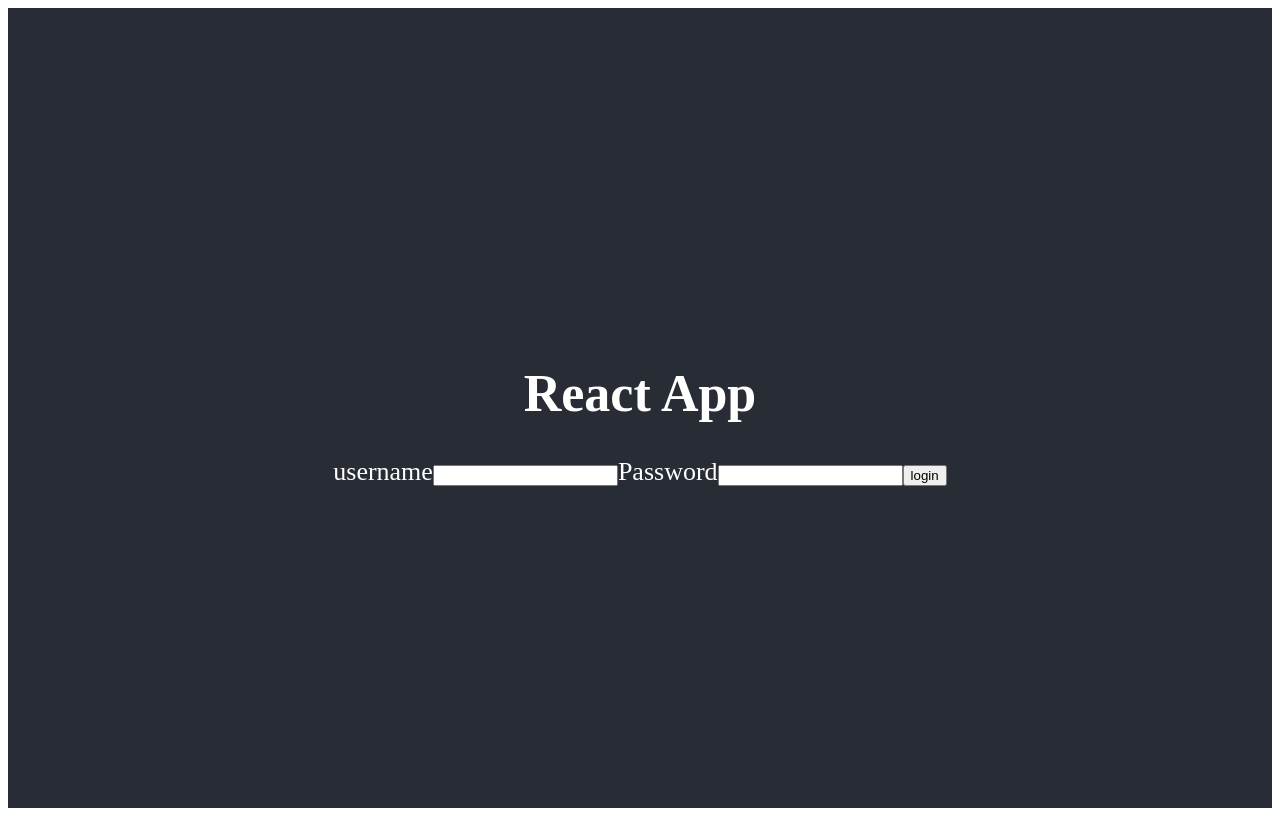
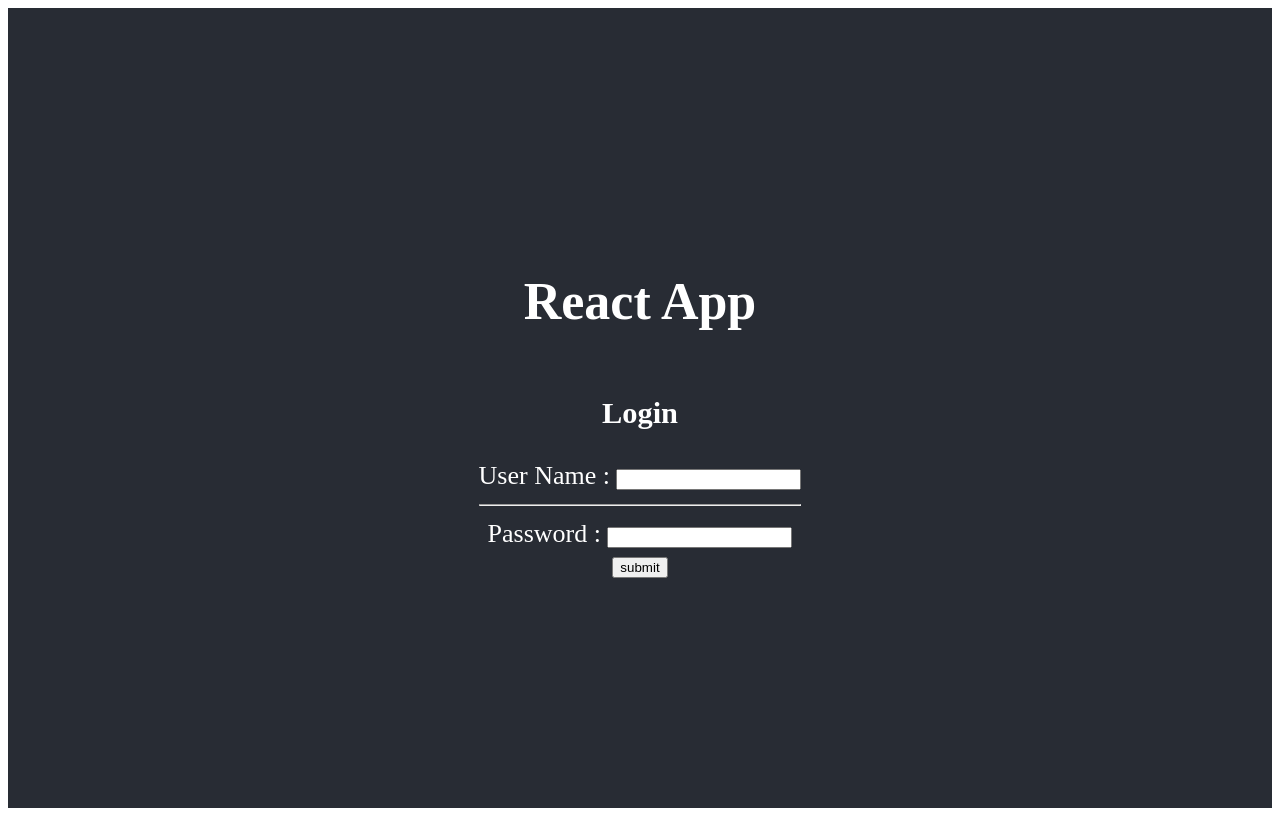
Before and after one commit to Abhinavav23/Linux-React-basics-v2, a React (Create React App) app: page / in a window 1280 px wide. Built offline with nearby package versions, Linux system fonts and the light colour scheme.

Commit message:
[4 dec 2022] readinf form input, basic validation.

```diff
--- a/package.json
+++ b/package.json
@@ -6,9 +6,11 @@
     "@testing-library/jest-dom": "^5.16.5",
     "@testing-library/react": "^13.4.0",
     "@testing-library/user-event": "^13.5.0",
+    "axios": "^1.2.0",
     "react": "^18.2.0",
     "react-dom": "^18.2.0",
     "react-scripts": "5.0.1",
+    "regex-parser": "^2.2.11",
     "web-vitals": "^2.1.4"
   },
   "scripts": {
--- a/src/App.css
+++ b/src/App.css
@@ -36,3 +36,7 @@
     transform: rotate(360deg);
   }
 }
+
+.error{
+  color: red
+}
--- a/src/App.js
+++ b/src/App.js
@@ -6,6 +6,7 @@ import { ContextClass } from './components/ContextInClassComp/ContextClass';
 import Error from './components/ErrorBoundry/Error';
 import Player from './components/ErrorBoundry/Player';
 import { FirstClassComp } from './components/FirstClassComp';
+import { FormV1 } from './components/FormValidation/FormV1';
 import ReactKeys from './components/Keys/ReactKeys';
 import { Mounting } from './components/Lifecycle/Phase 1/Mounting';
 import { FormUsingRef } from './components/Refs/FormUsingRef';
@@ -56,7 +57,7 @@ function App() {
         */}
 
         {/* <ReactKeys/> */}
-        <FormUsingRef/>
+        {/* <FormUsingRef/> */}
         {/* <Stopwatch/> */}
         {/* <button onClick={focusUserName}>add user name</button>
         <Login ref={nameRef} name='Abhinav' address='India'/> */}
@@ -64,6 +65,8 @@ function App() {
         {/* <FunCompAPi/> */}
 
         {/* <ApisInClassComp/> */}
+
+        <FormV1/>
 
       </header>
     </div>
--- /dev/null
+++ b/src/components/FormValidation/FormV1.jsx
@@ -0,0 +1,74 @@
+import React from 'react'
+import { useRef } from 'react'
+import axios from 'axios';
+import { useState } from 'react';
+import RegexParser from 'regex-parser'
+
+export const FormV1 = () => {
+    const usernameRef = useRef();
+    const passwordRef = useRef();
+
+    let initialErrorValue = {
+        usernameError: '',
+        passwordError: ''
+    }
+    const [error, setError] = useState(initialErrorValue);
+    // let error = false;
+
+    const validateUserName = () => {
+        const val = RegexParser('[^0-9]');
+        if(usernameRef.current.value === val){
+            setError({...error, usernameError: `username can't be empty`});
+        } else if(usernameRef.current.value.length < 8){
+            setError({...error, usernameError: `username should be minimum 8 characters` });
+        } else{
+            setError({...error, usernameError:''});
+        }
+    }
+
+    const validatePassword = () => {
+        if(passwordRef.current.value === ''){
+            setError({...error, passwordError: `password can't be empty`});
+        } else if(passwordRef.current.value.length < 8){
+            setError({...error, passwordError: `password should be minimum 8 characters`});
+        } else{
+            setError({...error, passwordError:''});
+        }
+    }
+
+    const login = (e) => {
+        let userInfo = {}
+        e.preventDefault();
+        userInfo[usernameRef.current.name] = usernameRef.current.value;
+        userInfo[passwordRef.current.name] = passwordRef.current.value;
+        console.log(userInfo);
+        validateUserName();
+        // if(!error){
+        //     axios.post('https://jsonplaceholder.typicode.com/posts', userInfo)
+        //     .then((data) => {
+        //         console.log(data);
+        //     })
+        // }
+    }
+
+
+
+  return (
+    <>
+        <h3>Login</h3>
+        <form onSubmit={login}>
+            <label htmlFor="username">User Name : </label>
+            <input type="text" name="username" id="username" ref={usernameRef} onBlur={validateUserName}/>
+            { error.usernameError && <div className='error'>{error.usernameError}</div>}
+            {/* <br/>  */}
+            <hr/>
+            <label htmlFor="password">Password : </label>
+            <input type="password" name="password" id="password" ref={passwordRef} onBlur={validatePassword}/>
+            { error.passwordError && <div className='error'>{error.passwordError}</div>}
+            <br/>
+            <input type="submit" value="submit" />
+        </form>
+    </>
+
+  )
+}
```
Also changed, not shown: 1 other file (tests, documents, lock files or other folders).
